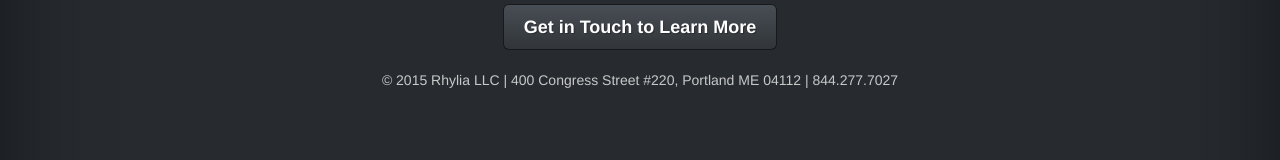
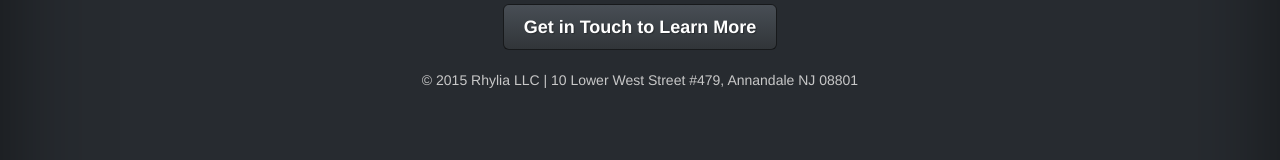
Before and after one commit to rhylia/rhylia.github.io, a plain HTML site: page index.html in a window 1280 px wide. Shown: the part 466-626 px from the top of the page. Drawn offline with nearby package versions, Linux system fonts and the light colour scheme.

Commit message:
Change address

```diff
--- a/index.html
+++ b/index.html
@@ -42,7 +42,7 @@
             <a href="mailto:bill@rhylia.com" class="btn btn-lg btn-default">Get in Touch to Learn More</a>
           </p>
 
-          <p>&copy; 2015 Rhylia LLC | 400 Congress Street #220, Portland ME 04112 | 844.277.7027</p>
+          <p>&copy; 2015 Rhylia LLC | 10 Lower West Street #479, Annandale NJ 08801</p>
 
         </div>
 
```
